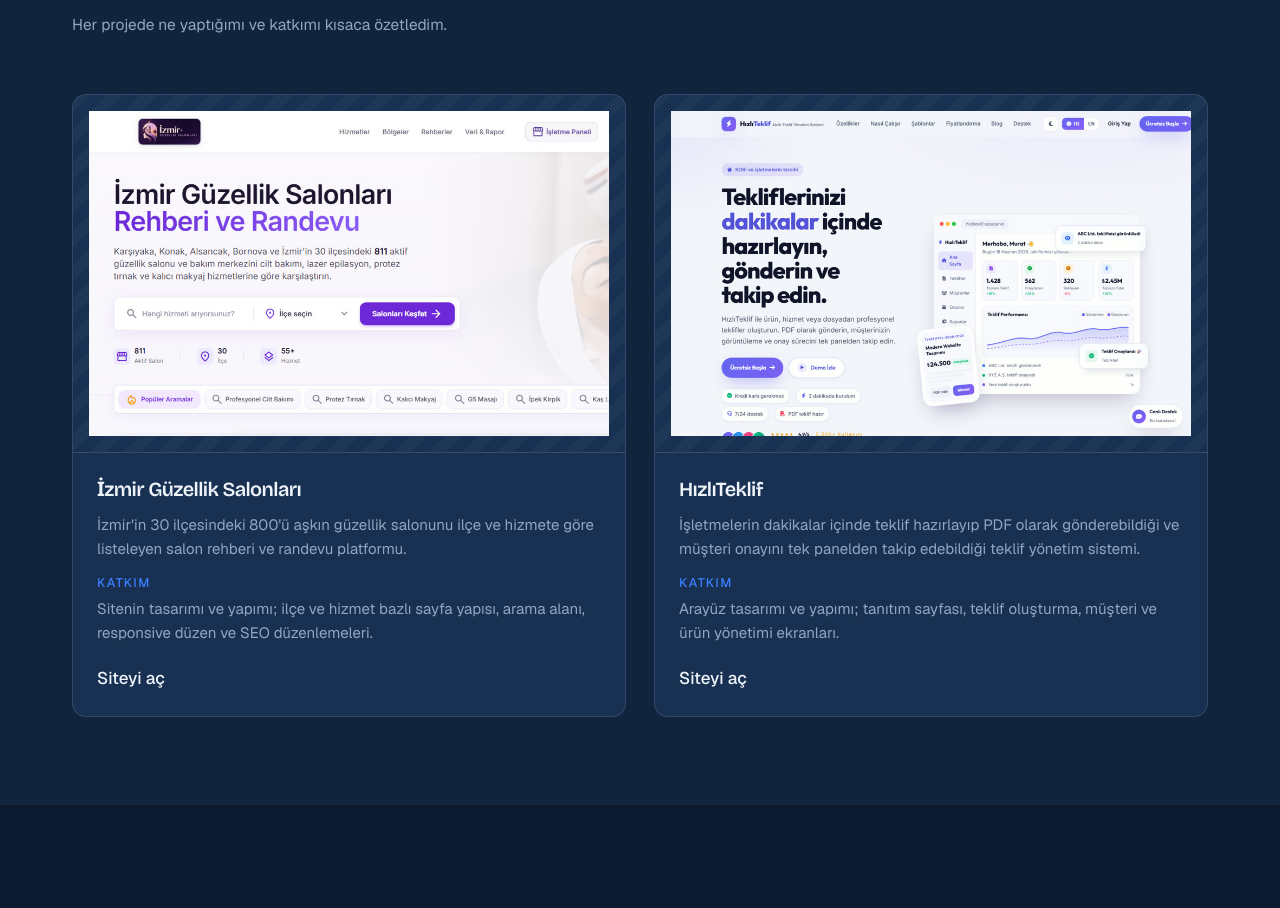
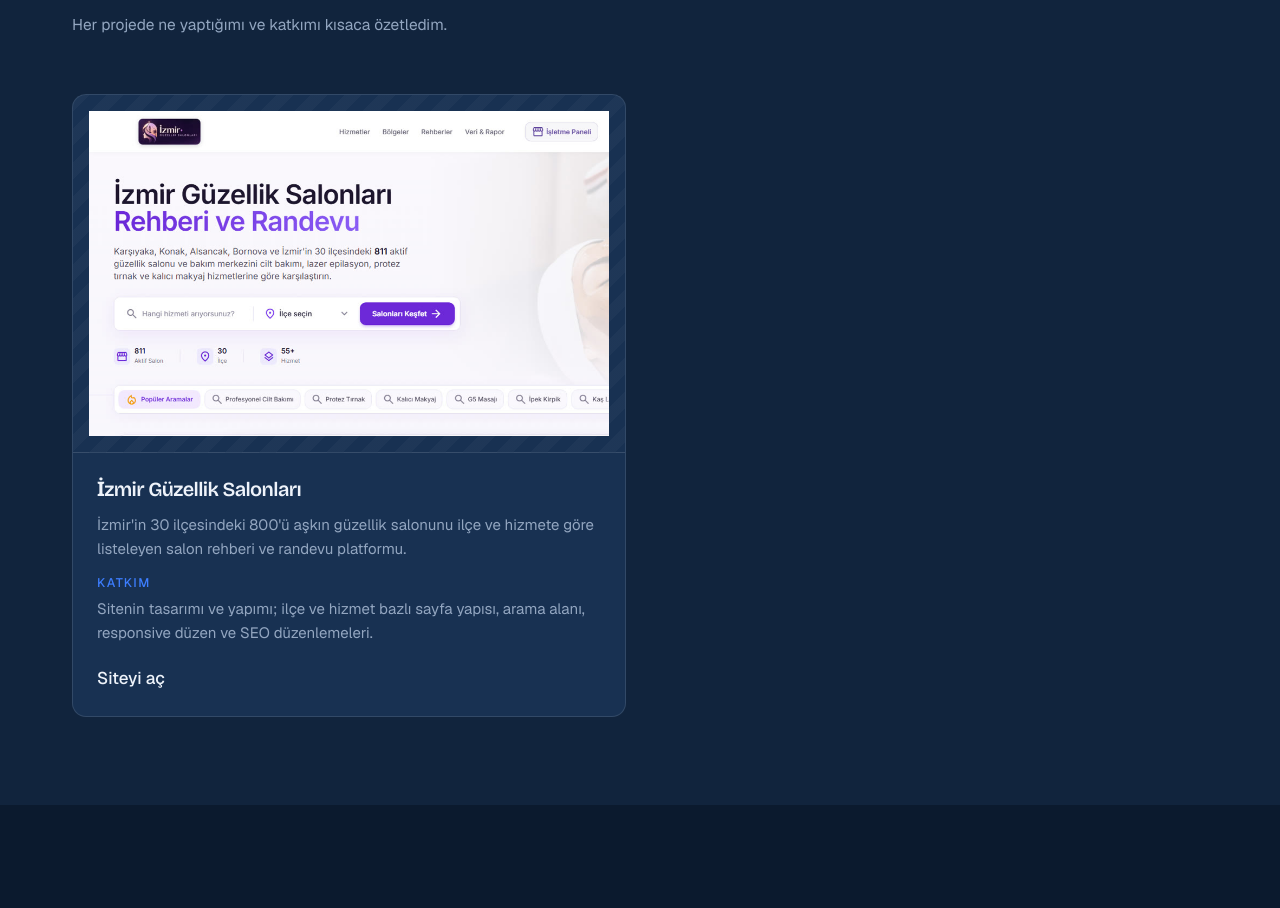
Before and after one commit to mehmetkaymaz/mehmetkaymaz.github.io, a plain HTML site: page projeler.html in a window 1280 px wide. Shown: the part 667-1575 px from the top of the page. Drawn offline with nearby package versions, Linux system fonts and the light colour scheme.

Commit message:
HızlıTeklif'i projeler sayfasından kaldır
Co-Authored-By: Claude Opus 5.5 <noreply@anthropic.com>

```diff
--- a/projeler.html
+++ b/projeler.html
@@ -467,15 +467,6 @@
             <a class="link" href="https://izmirguzelliksalonlari.com/" target="_blank" rel="noopener">Siteyi aç</a>
           </div>
         </article>
-        <article class="project sl" style="--i:1">
-          <div class="frame"><img src="img/proje-hizliteklif.jpg" alt="HızlıTeklif teklif yönetim sisteminin ana sayfası" width="960" height="600" loading="lazy"></div>
-          <div class="body">
-            <h3>HızlıTeklif</h3>
-            <p>İşletmelerin dakikalar içinde teklif hazırlayıp PDF olarak gönderebildiği ve müşteri onayını tek panelden takip edebildiği teklif yönetim sistemi.</p>
-            <p class="mine"><b>Katkım</b><span>Arayüz tasarımı ve yapımı; tanıtım sayfası, teklif oluşturma, müşteri ve ürün yönetimi ekranları.</span></p>
-            <a class="link" href="https://teklif-lovat.vercel.app/" target="_blank" rel="noopener">Siteyi aç</a>
-          </div>
-        </article>
       </div>
     </div>
   </section>
```
Also changed, not shown: en/projeler.html (+0 -9 lines), img/proje-hizliteklif.jpg (deleted).
